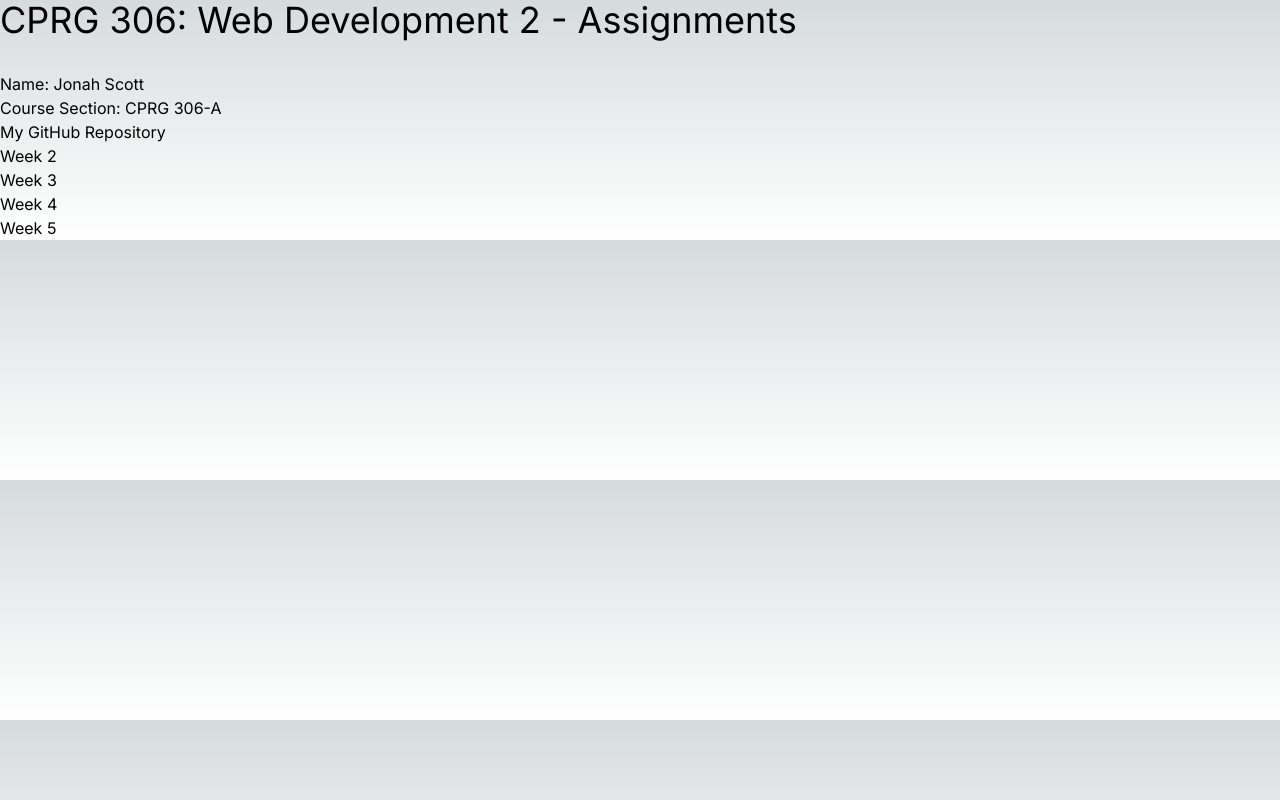
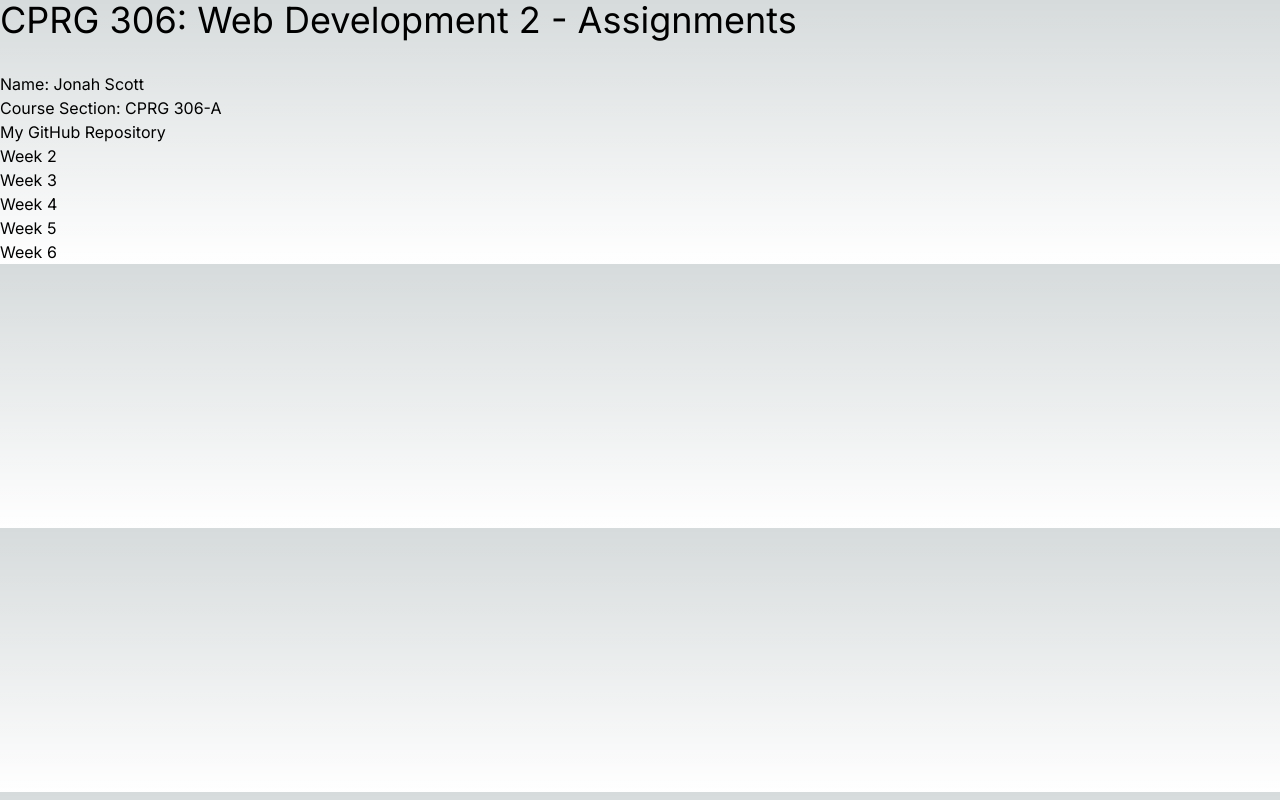
Before and after one commit to jonahscott/cprg306-assignments, a Next.js app: page / in a window 1280 px wide. Built offline with nearby package versions, Linux system fonts and the light colour scheme.

Commit message:
add week 6

```diff
--- a/app/page.js
+++ b/app/page.js
@@ -16,6 +16,9 @@ export default function Home() {
             <div>
             <Link href="/week5">Week 5</Link>
             </div>
+            <div>
+            <Link href="/week6">Week 6</Link>
+            </div>
         </div>
     )
 }
```
